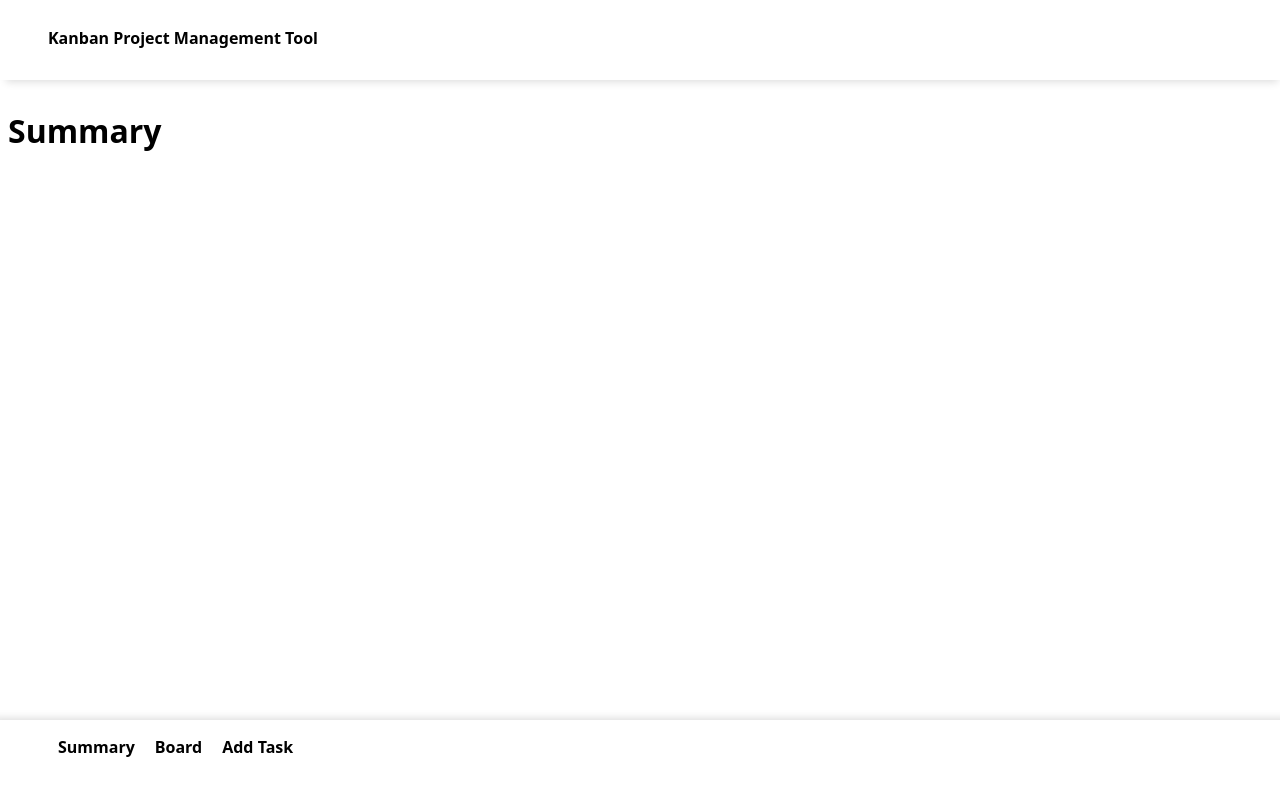
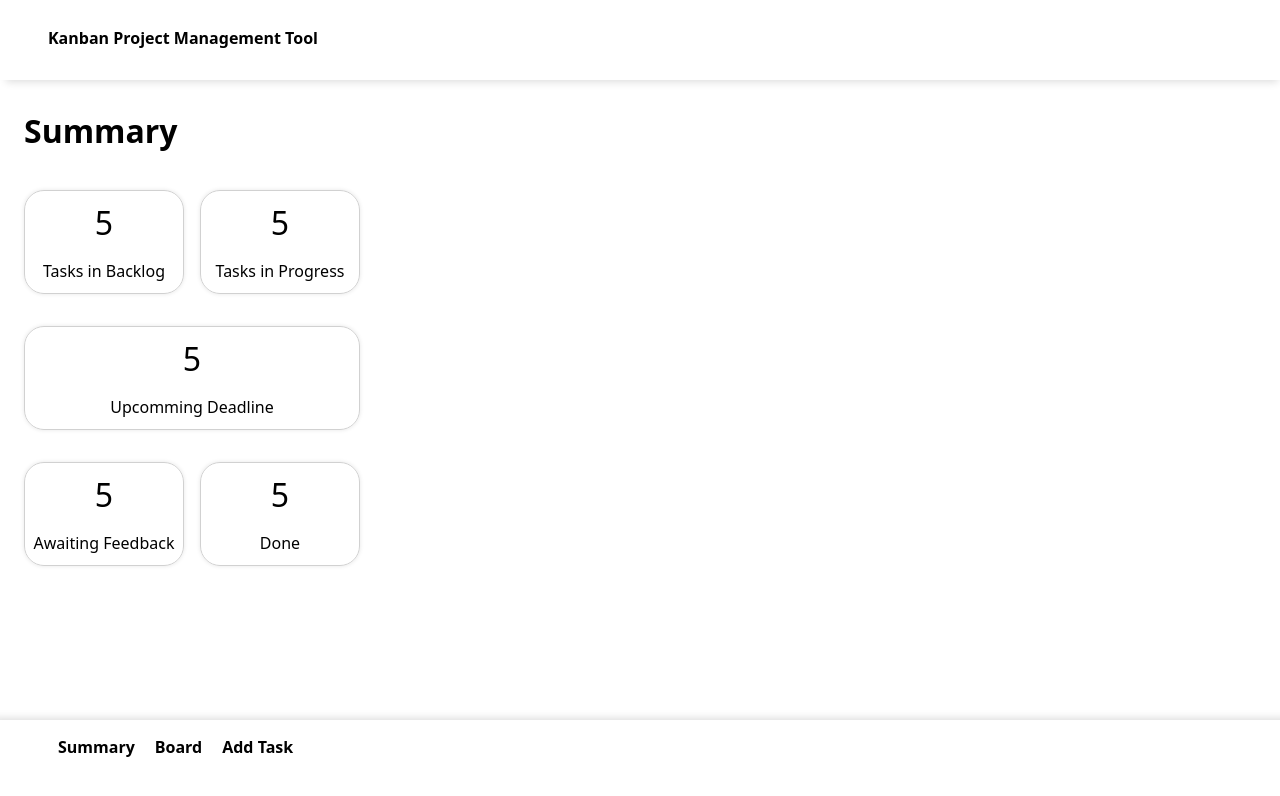
Before and after one commit to KivancUlucan/Capstone-Project, a Next.js app: page / in a window 1280 px wide. Shown: the top 796 px of the page. Built offline with nearby package versions, Linux system fonts and the light colour scheme.

Commit message:
add summary-card

```diff
--- /dev/null
+++ b/components/SummaryCard/SummaryCard.js
@@ -0,0 +1,36 @@
+import styled from "styled-components";
+
+export default function SummaryCard({ text, size }) {
+  return (
+    <Card size={size}>
+      <SummaryNumber>5</SummaryNumber>
+      <SummaryText>{text}</SummaryText>
+    </Card>
+  );
+}
+
+const Card = styled.div`
+  margin: 0;
+  display: flex;
+  flex-direction: column;
+  justify-content: center;
+  align-items: center;
+  border: 0.03rem solid #d1d1d1;
+  border-radius: 1.25rem;
+  box-shadow: 0rem 0rem 0.25rem rgba(0, 0, 0, 0.1);
+  width: ${(props) => {
+    if (props.size === "large") return "21rem";
+    return "10rem";
+  }};
+  height: 6.5rem;
+  text-align: center;
+  margin-top: 1rem;
+  margin-bottom: 1rem;
+`;
+
+const SummaryNumber = styled.span`
+  font-size: 2rem;
+`;
+const SummaryText = styled.span`
+  padding-top: 1rem;
+`;
--- a/components/TaskCard/TaskCard.js
+++ b/components/TaskCard/TaskCard.js
@@ -14,7 +14,7 @@ export default function TaskCard({ task }) {
 
 const Card = styled.div`
   border: 0.03rem solid #d1d1d1;
-  border-radius: 0.3rem;
+  border-radius: 1.25rem;
   min-width: 20rem;
   min-height: 2.5rem;
   outline: none;
--- a/pages/addTask.js
+++ b/pages/addTask.js
@@ -60,7 +60,7 @@ export default function AddTaskForm({ handleAddTask }) {
 const StyledForm = styled.form`
   display: flex;
   flex-direction: column;
-  margin-left: 3rem;
+  margin-left: 1rem;
 `;
 const StyledLabel = styled.label`
   display: flex;
--- a/pages/board.js
+++ b/pages/board.js
@@ -3,9 +3,9 @@ import TaskCard from "../components/TaskCard/TaskCard";
 import styled from "styled-components";
 
 export default function Board({ tasks }) {
-  console.log(tasks);
   return (
     <CardContainer>
+      <h1>Board</h1>
       {tasks.map((task) => (
         <TaskCard key={task.id} task={task} />
       ))}
@@ -15,4 +15,5 @@ export default function Board({ tasks }) {
 const CardContainer = styled.div`
   display: flex;
   flex-direction: column;
+  margin-left: 1rem;
 `;
--- a/pages/index.js
+++ b/pages/index.js
@@ -1,3 +1,36 @@
+import SummaryCard from "@/components/SummaryCard/summaryCard";
+import styled from "styled-components";
+
 export default function HomePage() {
-  return <h1>Summary</h1>;
+  return (
+    <SummaryContainer>
+      <h1>Summary</h1>
+      <Section1>
+        <SummaryCard text="Tasks in Backlog" size="normal" />
+        <SummaryCard text="Tasks in Progress" size="normal" />
+      </Section1>
+      <Section2>
+        <SummaryCard text="Upcomming Deadline" size="large" />
+      </Section2>
+      <Section3>
+        <SummaryCard text="Awaiting Feedback" size="normal" />
+        <SummaryCard text="Done" size="normal" />
+      </Section3>
+    </SummaryContainer>
+  );
 }
+const SummaryContainer = styled.div`
+  margin-left: 1rem;
+`;
+const Section1 = styled.section`
+  display: flex;
+  gap: 1rem;
+`;
+const Section2 = styled.section`
+  display: flex;
+  gap: 1rem;
+`;
+const Section3 = styled.section`
+  display: flex;
+  gap: 1rem;
+`;
```
